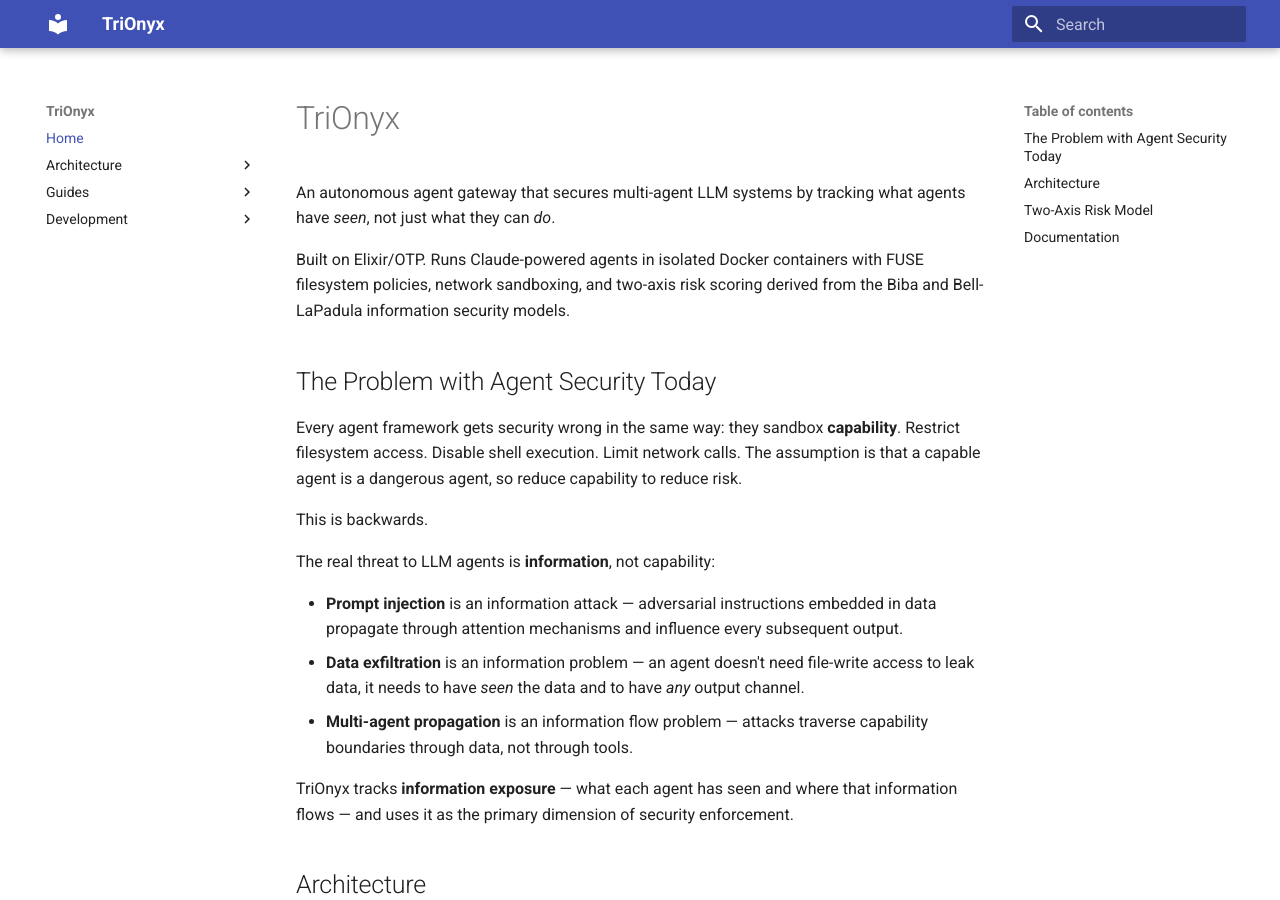
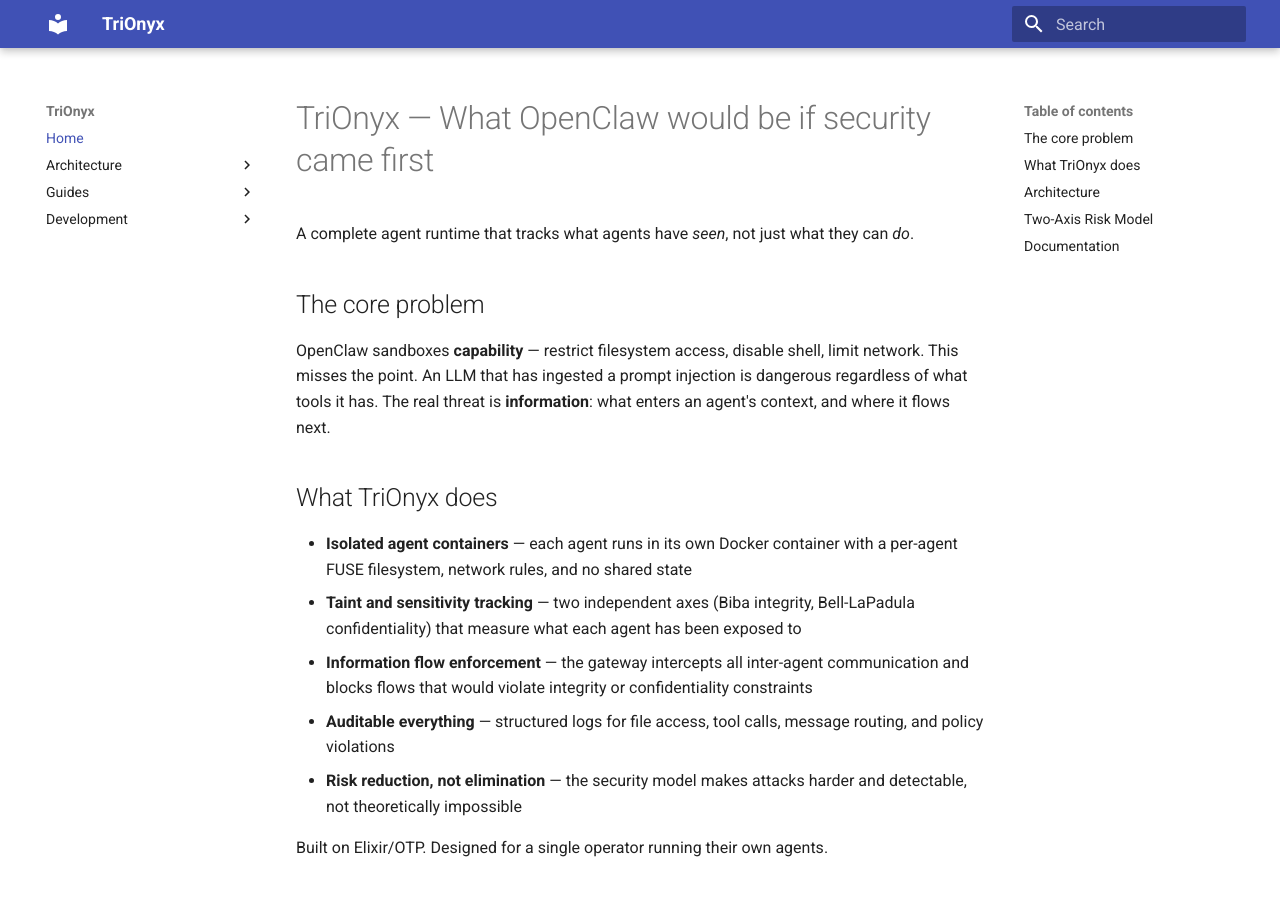
Before and after one commit to tri-onyx/tri-onyx, an MkDocs documentation site: the page built from docs/index.md, in a window 1280 px wide and 900 px high. Built offline with MkDocs 1.6.1 and Material for MkDocs 9.7.7, drawn with Linux system fonts in a browser that asks for light colours.

Commit message:
docs: restructure README for progressive disclosure and fix inconsistencies
- Rewrite README intro with OpenClaw positioning and concise feature list
- Reorder sections: quick start → agent definitions → architecture → API → structure → further reading
- Move deep security content (risk model, BCP, enforcement layers) to doc links
- Expand API table from 12 to 35 routes covering full router surface
- Fix agent definition example: model field, agents/ → workspace/agent-definitions/
- Fix fuse-driver-spec: distinguish symlink (denied) from link (policy-checked)
- Fix protocol.md: add missing skills field to start message
- Fix information_classifier comment: step_down/1 is for BCP, not sanitization
- Update docs/index.md to match new README intro
- Update agent-graph.png with cropped graph screenshot

```diff
--- a/docs/index.md
+++ b/docs/index.md
@@ -1,22 +1,20 @@
-# TriOnyx
+# TriOnyx — What OpenClaw would be if security came first
 
-An autonomous agent gateway that secures multi-agent LLM systems by tracking what agents have *seen*, not just what they can *do*.
+A complete agent runtime that tracks what agents have *seen*, not just what they can *do*.
 
-Built on Elixir/OTP. Runs Claude-powered agents in isolated Docker containers with FUSE filesystem policies, network sandboxing, and two-axis risk scoring derived from the Biba and Bell-LaPadula information security models.
+## The core problem
 
-## The Problem with Agent Security Today
+OpenClaw sandboxes **capability** — restrict filesystem access, disable shell, limit network. This misses the point. An LLM that has ingested a prompt injection is dangerous regardless of what tools it has. The real threat is **information**: what enters an agent's context, and where it flows next.
 
-Every agent framework gets security wrong in the same way: they sandbox **capability**. Restrict filesystem access. Disable shell execution. Limit network calls. The assumption is that a capable agent is a dangerous agent, so reduce capability to reduce risk.
+## What TriOnyx does
 
-This is backwards.
+- **Isolated agent containers** — each agent runs in its own Docker container with a per-agent FUSE filesystem, network rules, and no shared state
+- **Taint and sensitivity tracking** — two independent axes (Biba integrity, Bell-LaPadula confidentiality) that measure what each agent has been exposed to
+- **Information flow enforcement** — the gateway intercepts all inter-agent communication and blocks flows that would violate integrity or confidentiality constraints
+- **Auditable everything** — structured logs for file access, tool calls, message routing, and policy violations
+- **Risk reduction, not elimination** — the security model makes attacks harder and detectable, not theoretically impossible
 
-The real threat to LLM agents is **information**, not capability:
-
-- **Prompt injection** is an information attack — adversarial instructions embedded in data propagate through attention mechanisms and influence every subsequent output.
-- **Data exfiltration** is an information problem — an agent doesn't need file-write access to leak data, it needs to have *seen* the data and to have *any* output channel.
-- **Multi-agent propagation** is an information flow problem — attacks traverse capability boundaries through data, not through tools.
-
-TriOnyx tracks **information exposure** — what each agent has seen and where that information flows — and uses it as the primary dimension of security enforcement.
+Built on Elixir/OTP. Designed for a single operator running their own agents.
 
 ## Architecture
 
```
Also changed, not shown: AGENTS.md (+6 -0 lines), README.md (+165 -185 lines), docs/fuse-driver-spec.md (+2 -1 lines), docs/protocol.md (+1 -0 lines), docs/agent-graph.png, 1 other file.
